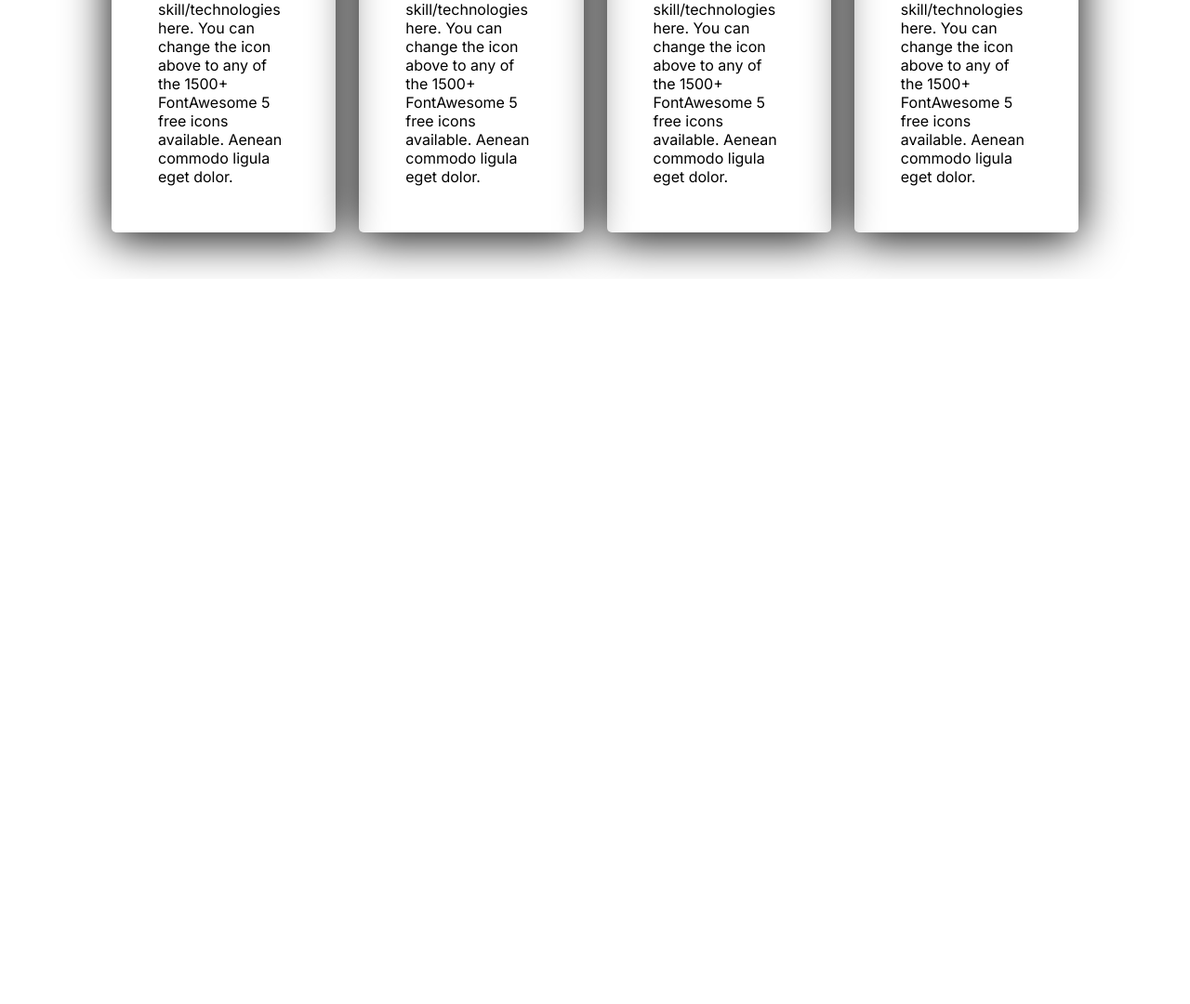
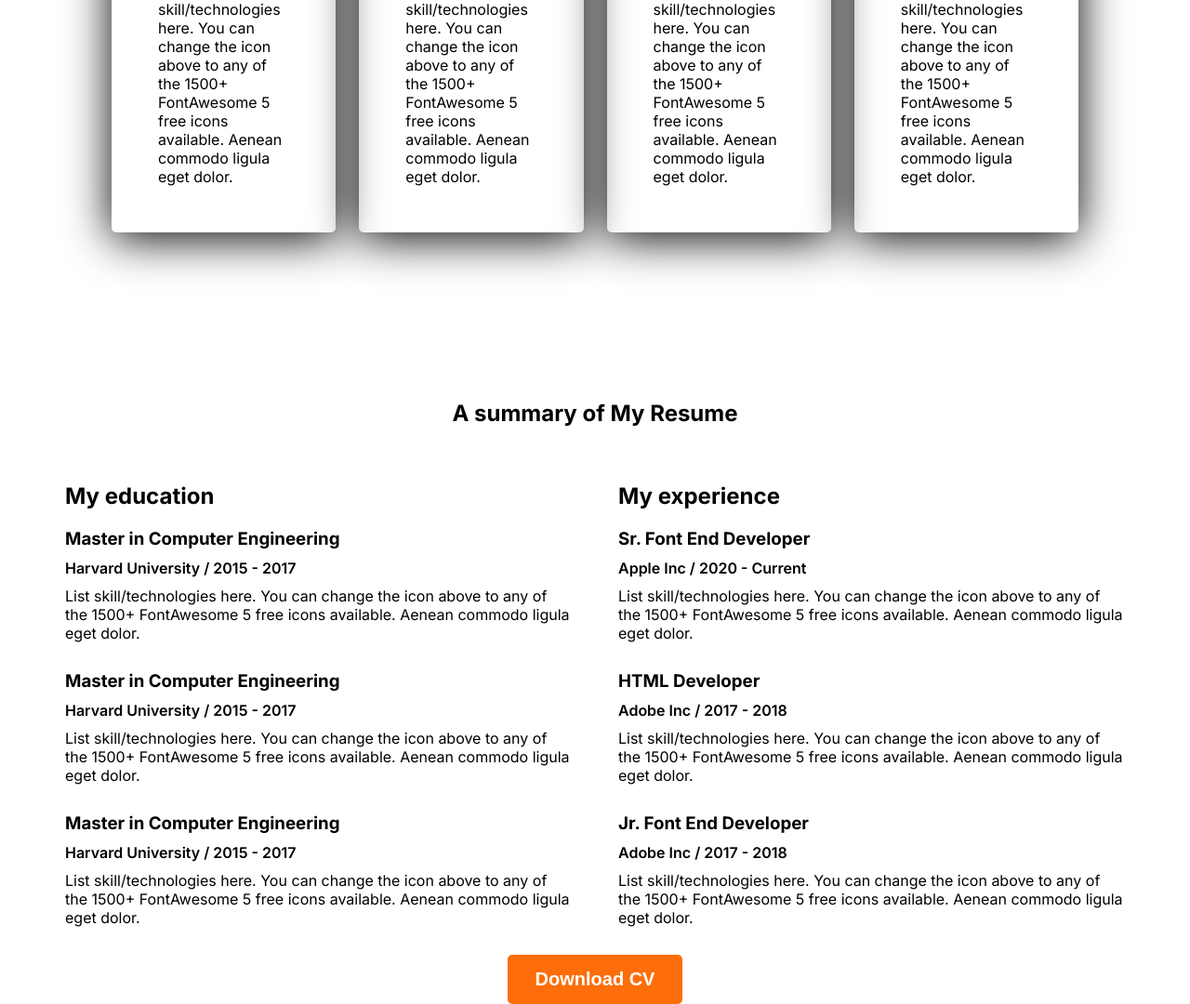
Before and after one commit to SifatSararChistee/portfolio-project, a plain HTML site: page index.html in a window 1280 px wide. Shown: the part 1884-2964 px from the top of the page at 93% size. Before the commit the page ends 2184 px from the top, so only its background shows below. Drawn offline with Linux system fonts and the light colour scheme.

Commit message:
added resume section

```diff
--- a/index.html
+++ b/index.html
@@ -108,6 +108,81 @@
           </div>
         </div>
       </section>
+      <section class="resume">
+        <h1 class="resume-tittle">A summary of My Resume</h1>
+
+        <div class="resume-container">
+          <div class="education">
+
+              <h1>My education</h1>
+              <div class="degree">
+                <h3 class="degree-name">Master in Computer Engineering</h3>
+                <p class="university">Harvard University / 2015 - 2017</p>
+                <p class="description">
+                  List skill/technologies here. You can change the icon above to
+                  any of the 1500+ FontAwesome 5 free icons available. Aenean
+                  commodo ligula eget dolor.
+                </p>
+              </div>
+
+              <div class="degree">
+                <h3 class="degree-name">Master in Computer Engineering</h3>
+                <p class="university">Harvard University / 2015 - 2017</p>
+                <p class="description">
+                  List skill/technologies here. You can change the icon above to
+                  any of the 1500+ FontAwesome 5 free icons available. Aenean
+                  commodo ligula eget dolor.
+                </p>
+              </div>
+
+
+              <div class="degree">
+                <h3 class="degree-name">Master in Computer Engineering</h3>
+                <p class="university">Harvard University / 2015 - 2017</p>
+                <p class="description">
+                  List skill/technologies here. You can change the icon above to
+                  any of the 1500+ FontAwesome 5 free icons available. Aenean
+                  commodo ligula eget dolor.
+                </p>
+              </div>
+            </div>
+
+            <div class="experience">
+            <div class="experience-tittle"><h1>My experience</h1></div>
+            <div class="experience-items">
+              <h3 class="experience-subtittle">Sr. Font End Developer</h3>
+              <p class="company">Apple Inc / 2020 - Current</p>
+              <p class="experience-description">
+                List skill/technologies here. You can change the icon above to
+                any of the 1500+ FontAwesome 5 free icons available. Aenean
+                commodo ligula eget dolor.
+              </p>
+            </div>
+            <div class="experience-items">
+              <h3 class="experience-subtittle">HTML Developer</h3>
+              <p class="company">Adobe Inc / 2017 - 2018</p>
+              <p class="experience-description">
+                List skill/technologies here. You can change the icon above to
+                any of the 1500+ FontAwesome 5 free icons available. Aenean
+                commodo ligula eget dolor.
+              </p>
+            </div>
+            <div class="experience-items">
+              <h3 class="experience-subtittle">Jr. Font End Developer</h3>
+              <p class="company">Adobe Inc / 2017 - 2018</p>
+              <p class="experience-description">
+                List skill/technologies here. You can change the icon above to
+                any of the 1500+ FontAwesome 5 free icons available. Aenean
+                commodo ligula eget dolor.
+              </p>
+            </div>
+        </div>
+    </div>
+          </div>
+        </div>
+        <div class="download"><button class=" btn-primary">Download CV</button>
+        </div>
+      </section>
     </main>
     <footer></footer>
   </body>
--- a/styles/style.css
+++ b/styles/style.css
@@ -148,3 +148,30 @@ nav ul a{
     padding:50px 50px;
     gap: 25px;
 }
+/* resume section */
+.resume{
+    margin-top: 130px;
+}
+.resume-tittle{
+    text-align: center;
+    padding-bottom: 60px;
+}
+.resume-container{
+    display: flex;
+    gap: 50px;
+}
+.education h1, .experience h1{
+    padding-bottom: 20px;
+}
+.degree, .experience-items{
+    padding-bottom: 30px;
+}
+
+.university , .company{
+    font-weight: 600;
+    padding: 10px 0 10px 0px;
+}
+.download{
+    display: flex;
+    justify-content: center;
+}
```
